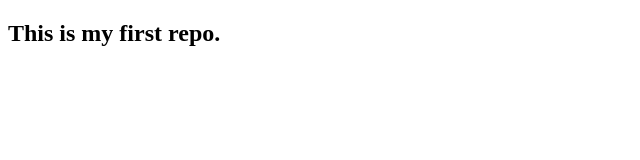
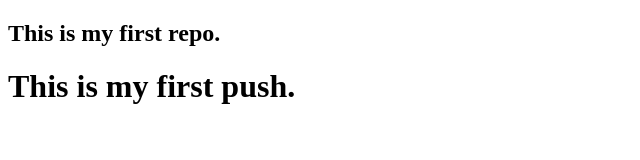
Before and after one commit to saifulppro/git-website, a plain HTML site: page git-website/index.html in a window 1280 px wide. Shown: the whole page, without its empty margins (0-640 px from the left). Drawn offline with Linux system fonts and the light colour scheme.

Commit message:
my second push

```diff
--- a/git-website/index.html
+++ b/git-website/index.html
@@ -7,5 +7,6 @@
 </head>
 <body>
     <h2>This is my first repo.</h2>
+    <h1>This is my first push.</h1>
 </body>
 </html>
```
